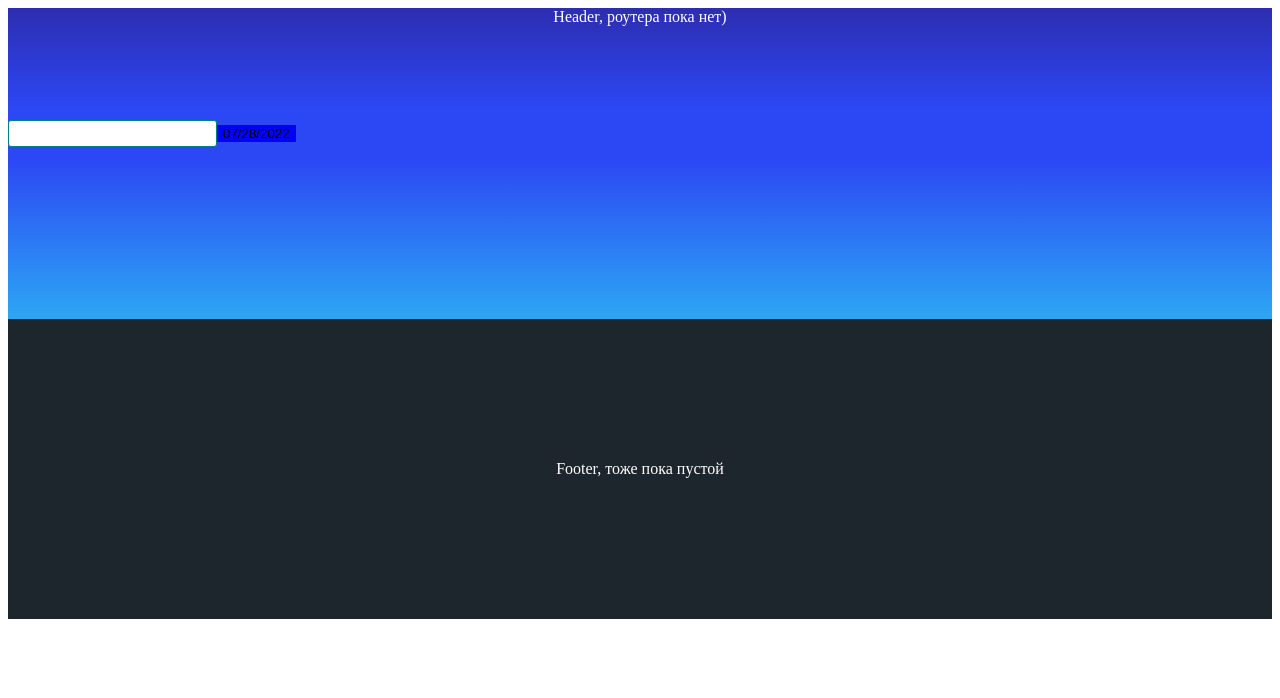
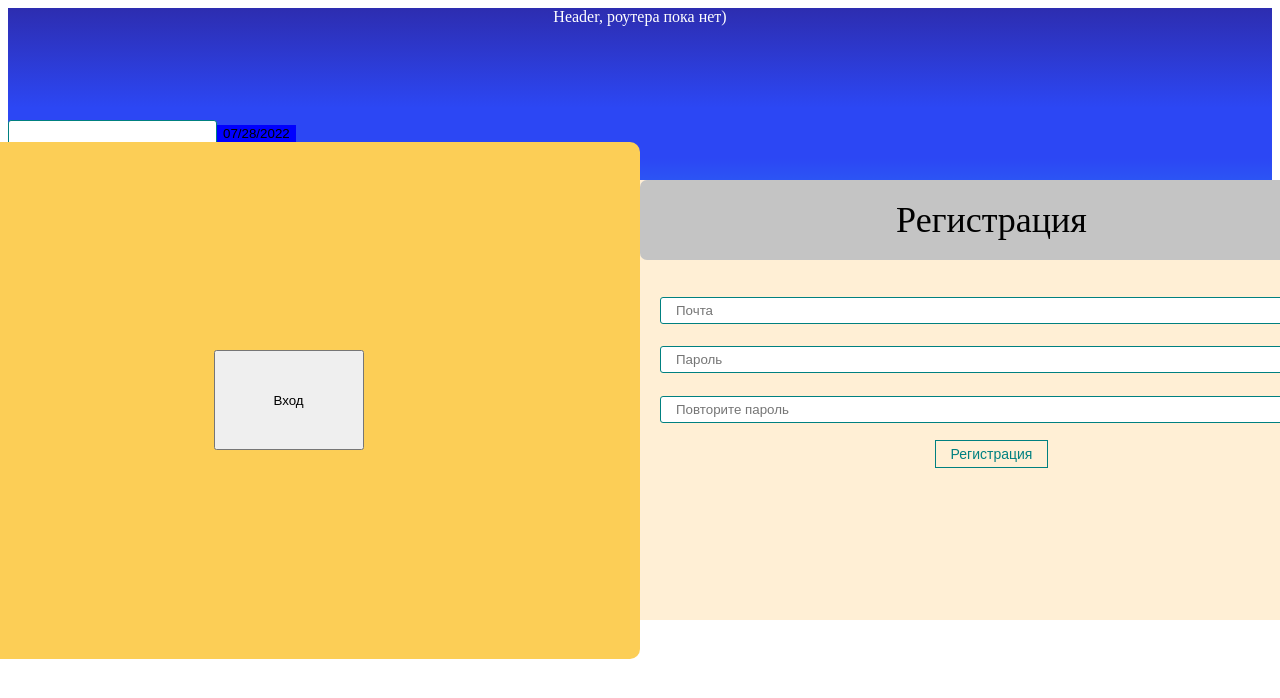
Before and after one commit to PetrMKO/bukink_back, a React (Create React App) app: page / in a window 1280 px wide. Shown: the top 698 px of the page. Built offline with nearby package versions, Linux system fonts and the light colour scheme; the HTML template or start-up script is replaced by a standard one.

Commit message:
Commit for semen 2

```diff
--- a/src/App.js
+++ b/src/App.js
@@ -9,6 +9,7 @@ function App() {
   return (
     <div className="App">
         <Header/>
+        <Auth/>
         <SearchPage/>
         <Footer/>
     </div>
```
Also changed, not shown: 1 other file (tests, documents, lock files or other folders).
